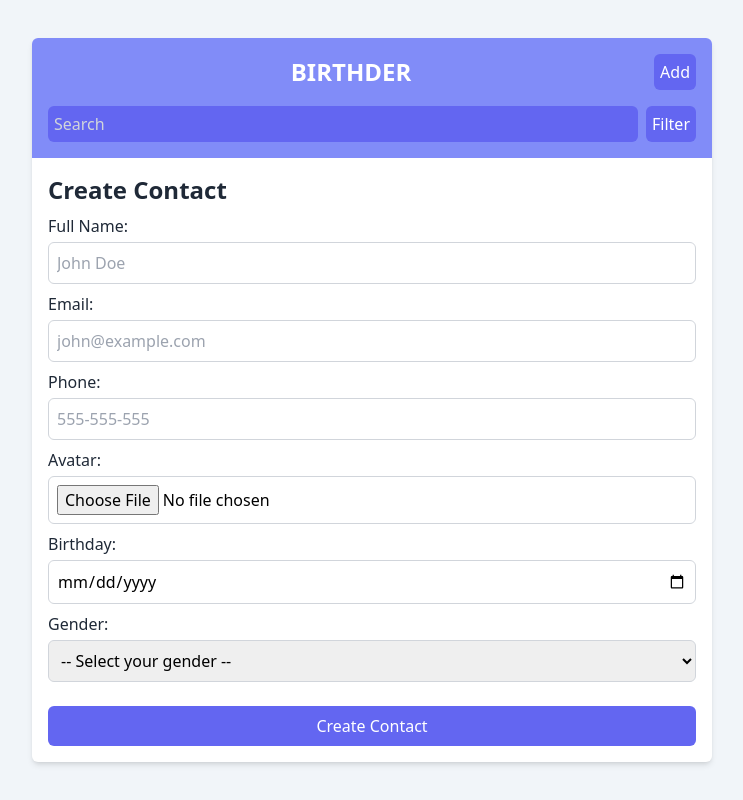
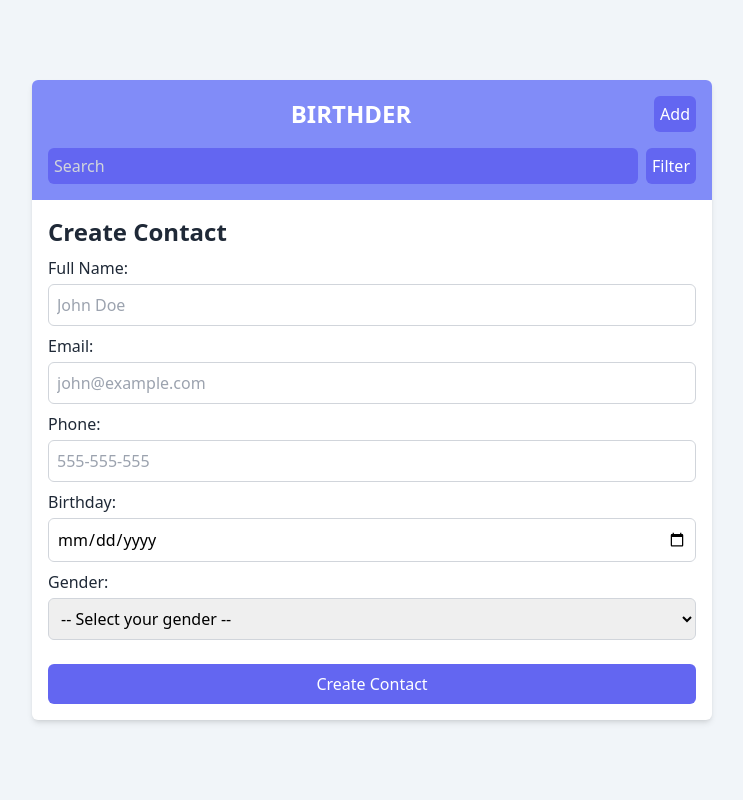
Before and after one commit to Alejandro1709/Birthder, a React (Vite) app: page /contacts/new in a window 1280 px wide. Shown: the whole page, without its empty margins (268-1011 px from the left). Built offline with nearby package versions, Linux system fonts and the light colour scheme.

Commit message:
Add: abillity to create contacts

```diff
--- a/src/App.tsx
+++ b/src/App.tsx
@@ -22,6 +22,10 @@ function App() {
     setFilteredContacts(filtered);
   };
 
+  const handleAddContact = (newContact: IContact) => {
+    setFilteredContacts((prev) => [...prev, newContact]);
+  };
+
   useLockBodyScroll();
 
   return (
@@ -37,7 +41,10 @@ function App() {
             path='/'
             element={<HomePage initialContacts={filteredContacts} />}
           />
-          <Route path='/contacts/new' element={<CreateContactPage />} />
+          <Route
+            path='/contacts/new'
+            element={<CreateContactPage onContactCreation={handleAddContact} />}
+          />
           <Route path='*' element={<h1>404</h1>} />
         </Routes>
       </section>
--- a/src/components/CreateContactForm.tsx
+++ b/src/components/CreateContactForm.tsx
@@ -1,14 +1,21 @@
 import { useState } from 'react';
+import { useNavigate } from 'react-router-dom';
+import type IContact from '../types/contact';
 
-function CreateContactForm() {
-  const [data, setData] = useState({
+type CreateContactFormProps = {
+  onContactCreation: (newContact: IContact) => void;
+};
+
+function CreateContactForm({ onContactCreation }: CreateContactFormProps) {
+  const [data, setData] = useState<IContact>({
     name: '',
     email: '',
     phone: '',
-    avatar: '',
     gender: '',
     birthday: '',
   });
+
+  const router = useNavigate();
 
   const handleChange = (
     event: React.ChangeEvent<HTMLInputElement | HTMLSelectElement>
@@ -21,7 +28,17 @@ function CreateContactForm() {
   const handleSubmit = (event: React.FormEvent<HTMLFormElement>) => {
     event.preventDefault();
 
-    console.log(data);
+    const newContact: IContact = {
+      id: Math.floor(Math.random() * 1000000),
+      name: data.name,
+      email: data.email,
+      phone: data.phone,
+      birthday: data.birthday,
+      gender: data.gender,
+    };
+
+    onContactCreation(newContact);
+    router('/');
   };
 
   return (
@@ -69,19 +86,6 @@ function CreateContactForm() {
         />
       </div>
       <div className='flex flex-col gap-1'>
-        <label htmlFor='avatar' className='text-gray-800'>
-          Avatar:
-        </label>
-        <input
-          type='file'
-          name='avatar'
-          id='avatar'
-          className='p-2 border border-gray-300 rounded-md focus:outline-none focus:border-indigo-500'
-          value={data.avatar}
-          onChange={handleChange}
-        />
-      </div>
-      <div className='flex flex-col gap-1'>
         <label htmlFor='birthday' className='text-gray-800'>
           Birthday:
         </label>
--- a/src/pages/CreateContactPage.tsx
+++ b/src/pages/CreateContactPage.tsx
@@ -1,10 +1,15 @@
 import CreateContactForm from '../components/CreateContactForm';
+import type IContact from '../types/contact';
 
-function CreateContactPage() {
+type CreateContactPageProps = {
+  onContactCreation: (newContact: IContact) => void;
+};
+
+function CreateContactPage({ onContactCreation }: CreateContactPageProps) {
   return (
     <div className='p-4'>
       <h1 className='text-2xl font-bold text-gray-800'>Create Contact</h1>
-      <CreateContactForm />
+      <CreateContactForm onContactCreation={onContactCreation} />
     </div>
   );
 }
--- a/src/types/contact.d.ts
+++ b/src/types/contact.d.ts
@@ -1,8 +1,8 @@
 export default interface Contact {
-  id: number;
+  id?: number;
   name: string;
   email: string;
   phone: string;
   birthday: string;
-  gender: 'Male' | 'Female';
+  gender: 'male' | 'female' | '';
 }
```
